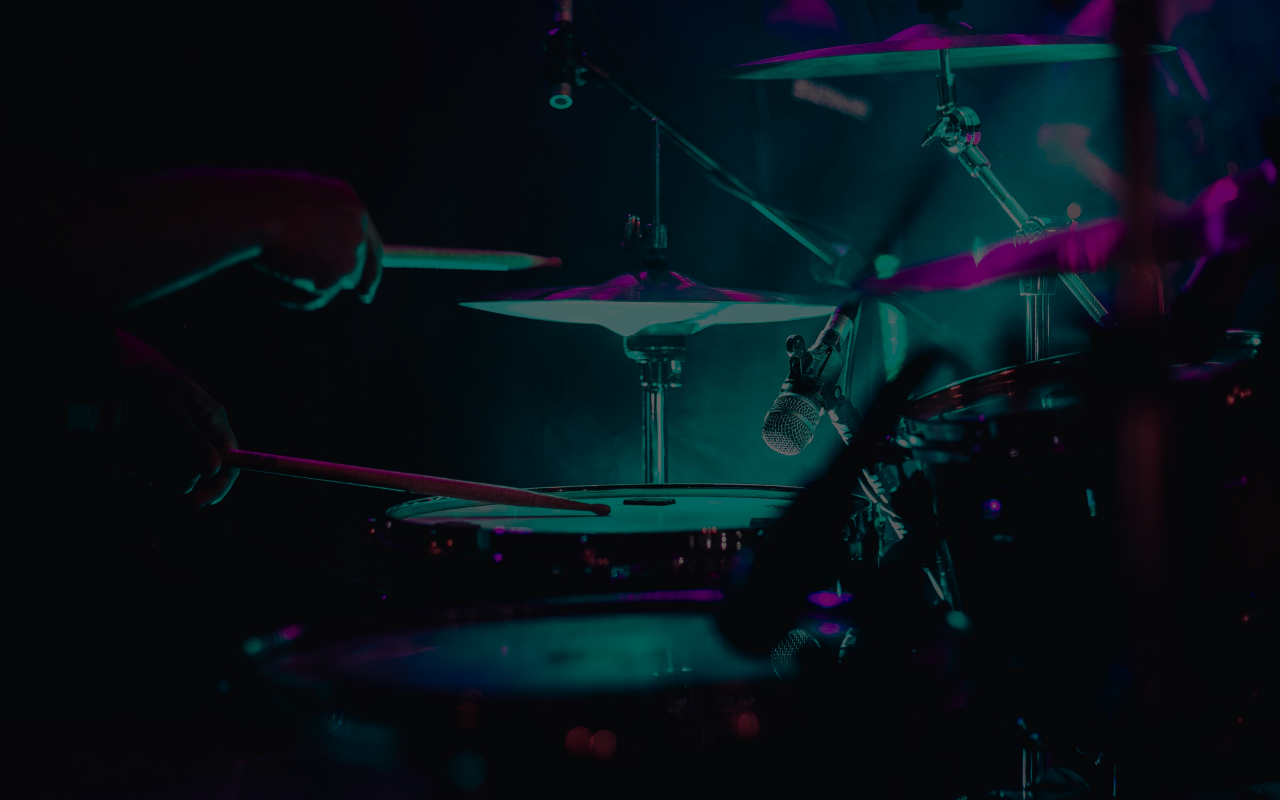
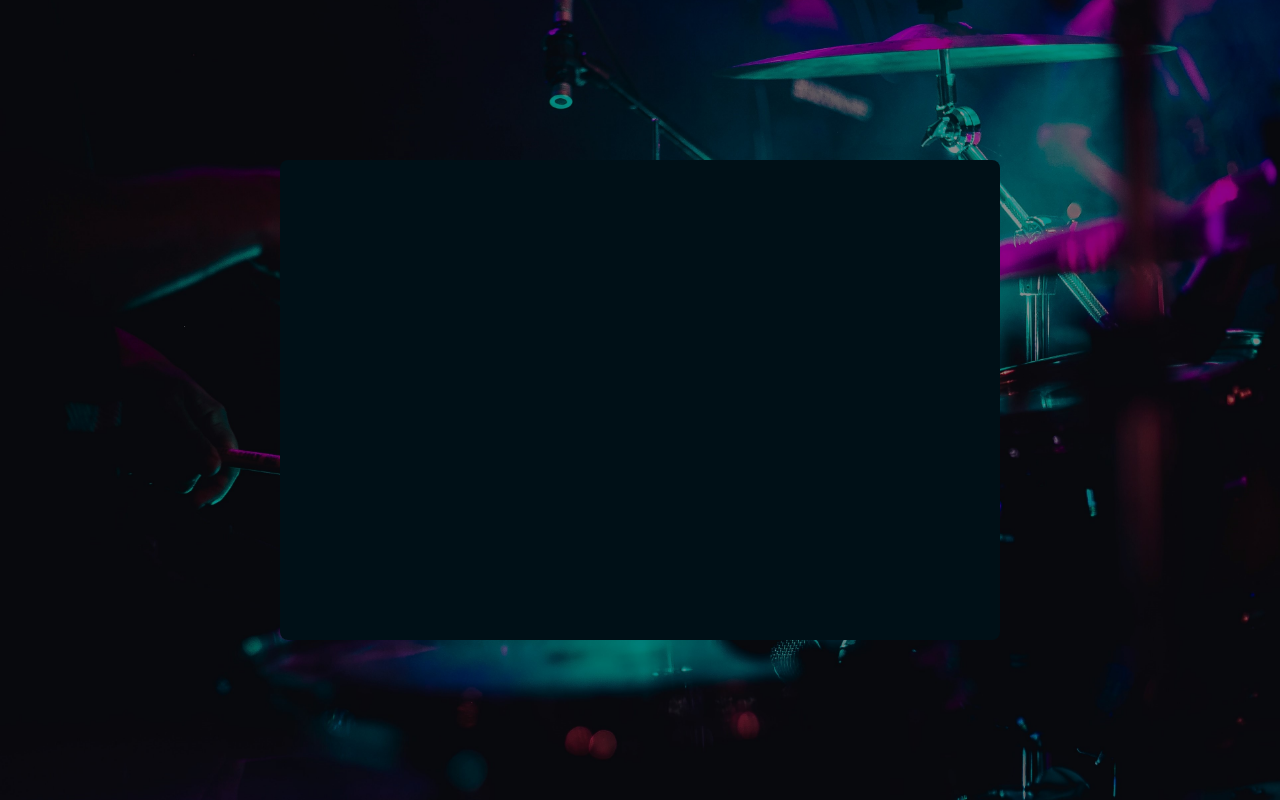
Before and after one commit to jfranklin12/drum-machine, a React (Create React App) app: page / in a window 1280 px wide. Built offline with nearby package versions, Linux system fonts and the light colour scheme.

Commit message:
base formating for drum machine and buttons

```diff
--- a/src/App.css
+++ b/src/App.css
@@ -1,45 +1,44 @@
 /* CSS Reset */
-/* Dark: #0E1F2B
-Teal: #0DB8B5
-Pink: #BB6BD1
-Blue: #2F5B9C
+/* Dark: #0B141A, rgb(11, 20, 26)
+Teal: #07615F, rgb(7, 97, 95)
+Pink: #661B5A, rgb(102, 27, 90)
+Blue: #00364A, rgb(0, 54, 74)
  */
-html, body {
-  box-sizing: border-box;
-  height: 100%;
-  margin: 0;
-  padding: 0;
-  font-size: 16px;
-}
-
-#root {
-  height: 100%;
-}
-
-*, *:before, *:after {
-  box-sizing: inherit;
-}
-
-h1, h2, h3, h4, h5, h6, p, ol, ul {
-  margin: 0;
-  padding: 0;
-  font-weight: normal;
-}
-
-ol, ul {
-  list-style: none;
-}
-
-img {
-  max-width: 100%;
-  height: auto;
-}
 
 /* background */
 .background-container {
-  height: 100%;
+  height: 100vh;
   background-size: cover;
   background-position: center;
-  background-repeat: no-repeat;
-  filter: brightness(.4)
+  /* background-repeat: no-repeat; */
+  display: flex;
+  justify-content: center;
+  align-items: center;
 }
+
+#drum-machine {
+  width: 45rem;
+  height: 30rem;
+  background-color: rgb(0, 16, 23);
+  border-radius: 0.5rem;
+  display: flex;
+  justify-content: center;
+  align-items: center;
+  margin: 0 auto;
+}
+
+.drum-pad-container {
+  display: grid;
+  grid-template-columns: repeat(3, 1fr);
+  grid-template-rows: repeat(3, 1fr);
+  gap: 1rem;
+  justify-items: center;
+  align-items: center;
+}
+
+.drum-pad {
+  width: 5em;
+  height: 5em;
+  background-color: rgb(7, 97, 95);
+  border-radius: .5rem;
+}
--- a/src/components/DrumMachine.js
+++ b/src/components/DrumMachine.js
@@ -1,11 +1,12 @@
 import React from 'react';
 import './drumMachine.css';
+import DrumPad from './DrumPad';
 
 const DrumMachine = () => {
 
     return (
         <div id="drum-machine">
-            <div id="display" className='drum-pad-container'>{/*drumSoundDescription*/}</div>
+            {/* <div id="display" className='drum-pad-container'>drumSoundDescription</div> */}
             <div className='drum-pad-container'>
                 {/* map of drum pad buttons */}
 
--- a/src/index.css
+++ b/src/index.css
@@ -1,20 +1,50 @@
 /* CSS Reset */
-html {
+html,
+body {
   box-sizing: border-box;
   font-size: 16px;
+  margin: 0;
+  padding: 0;
+  font-size: 16px;
+  height: 100%;
 }
 
-*, *:before, *:after {
+*,
+*:before,
+*:after {
   box-sizing: inherit;
-  }
-
-body {
-	margin: 0;
-	padding: 0;
-	font-weight: normal;
 }
 
 img {
   max-width: 100%;
   height: auto;
 }
+
+#root {
+  height: 100%;
+}
+
+*,
+*:before,
+*:after {
+  box-sizing: inherit;
+}
+
+h1,
+h2,
+h3,
+h4,
+h5,
+h6,
+p,
+ol,
+ul {
+  margin: 0;
+  padding: 0;
+  font-weight: normal;
+}
+
+ol,
+ul {
+  list-style: none;
+}
```
Also changed, not shown: public/drumSet.jpg (deleted), src/images/drumSet.jpg. Lines whose indentation alone changed are shown as unchanged.
